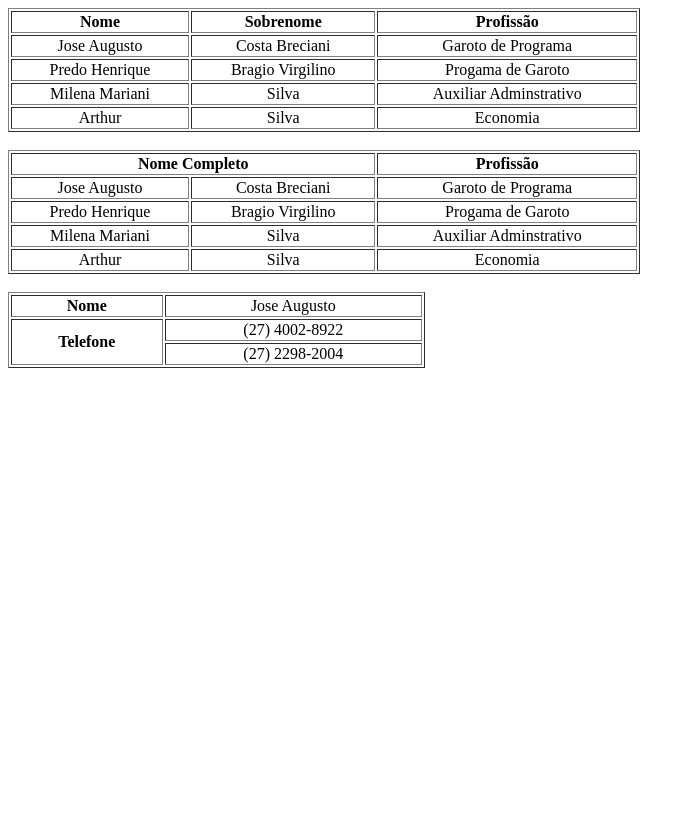
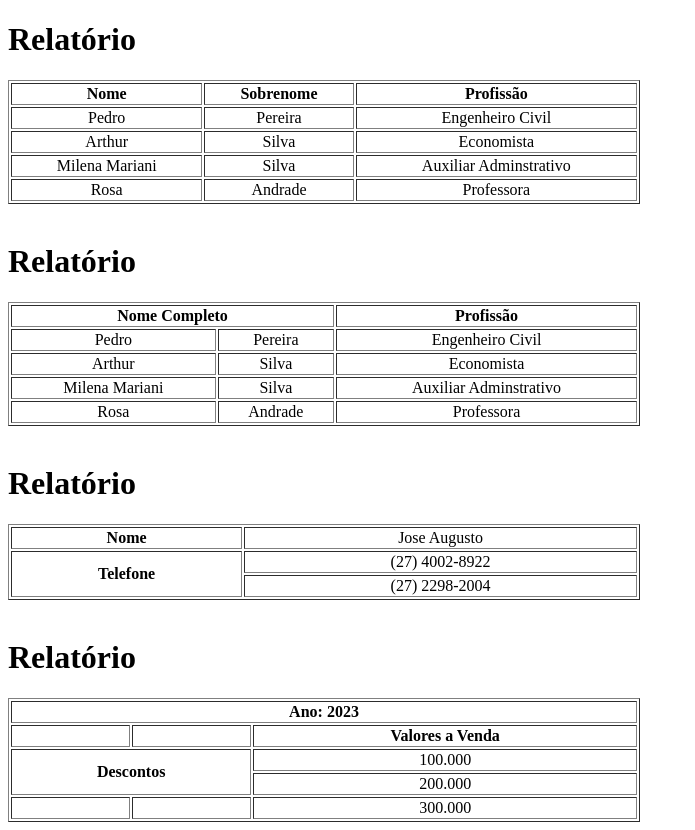
Before and after one commit to JoseAugustoDev/progWeb20242, a plain HTML site: page aula02/index.html in a window 1280 px wide. Shown: the whole page, without its empty margins (0-695 px from the left). Before the commit the page ends 800 px from the top, so only its background shows below. Drawn offline with Linux system fonts and the light colour scheme.

Commit message:
Finalização Exercicio 2 - Tabelas

```diff
--- a/aula02/index.html
+++ b/aula02/index.html
@@ -7,6 +7,7 @@
 </head>
 <body>
 
+    <h1>Relatório</h1>
     <table border="1" style="text-align: center; width: 50%;">
         <tr>
             <th>Nome</th>
@@ -14,14 +15,14 @@
             <th>Profissão</th>
         </tr>
         <tr>
-            <td>Jose Augusto</td>
-            <td>Costa Breciani</td>
-            <td>Garoto de Programa</td>
+            <td>Pedro</td>
+            <td>Pereira</td>
+            <td>Engenheiro Civil</td>
         </tr>
         <tr>
-            <td>Predo Henrique</td>
-            <td>Bragio Virgilino</td>
-            <td>Progama de Garoto</td>
+            <td>Arthur</td>
+            <td>Silva</td>
+            <td>Economista</td>
         </tr>
         <tr>
             <td>Milena Mariani</td>
@@ -29,28 +30,29 @@
             <td>Auxiliar Adminstrativo</td>
         </tr>
         <tr>
-            <td>Arthur</td>
-            <td>Silva</td>
-            <td>Economia</td>
+            <td>Rosa</td>
+            <td>Andrade</td>
+            <td>Professora</td>
         </tr>
     </table>
 
     <br>
 
+    <h1>Relatório</h1>
     <table border="1" style="text-align: center; width: 50%;">
         <tr>
             <th colspan="2">Nome Completo</th>
             <th>Profissão</th>
         </tr>
         <tr>
-            <td>Jose Augusto</td>
-            <td>Costa Breciani</td>
-            <td>Garoto de Programa</td>
+            <td>Pedro</td>
+            <td>Pereira</td>
+            <td>Engenheiro Civil</td>
         </tr>
         <tr>
-            <td>Predo Henrique</td>
-            <td>Bragio Virgilino</td>
-            <td>Progama de Garoto</td>
+            <td>Arthur</td>
+            <td>Silva</td>
+            <td>Economista</td>
         </tr>
         <tr>
             <td>Milena Mariani</td>
@@ -58,15 +60,16 @@
             <td>Auxiliar Adminstrativo</td>
         </tr>
         <tr>
-            <td>Arthur</td>
-            <td>Silva</td>
-            <td>Economia</td>
+            <td>Rosa</td>
+            <td>Andrade</td>
+            <td>Professora</td>
         </tr>
     </table>
 
     <br>
 
-    <table border="1" style="width: 33%; text-align: center;">
+    <h1>Relatório</h1>
+    <table border="1" style="width: 50%; text-align: center;">
         <tr>
             <th>Nome</th>
             <td>Jose Augusto</td>
@@ -79,5 +82,31 @@
             <td>(27) 2298-2004</td>
         </tr>
     </table>
+
+    <br>
+
+    <h1>Relatório</h1>
+    <table border="1" style="width: 50%; text-align: center;">
+        <tr>
+            <th colspan="3">Ano: 2023</th>
+        </tr>
+        <tr>
+            <td></td>
+            <td></td>
+            <th colspan="2"> Valores a Venda</th>
+        </tr>
+        <tr>
+            <th rowspan="2" colspan="2">Descontos</th>
+            <td>100.000</td>
+        </tr>
+        <tr>
+            <td>200.000</td>
+        </tr>
+        <tr>
+            <td></td>
+            <td></td>
+            <td colspan="2">300.000</td>
+        </tr>
+    </table>
 </body>
 </html>
```
